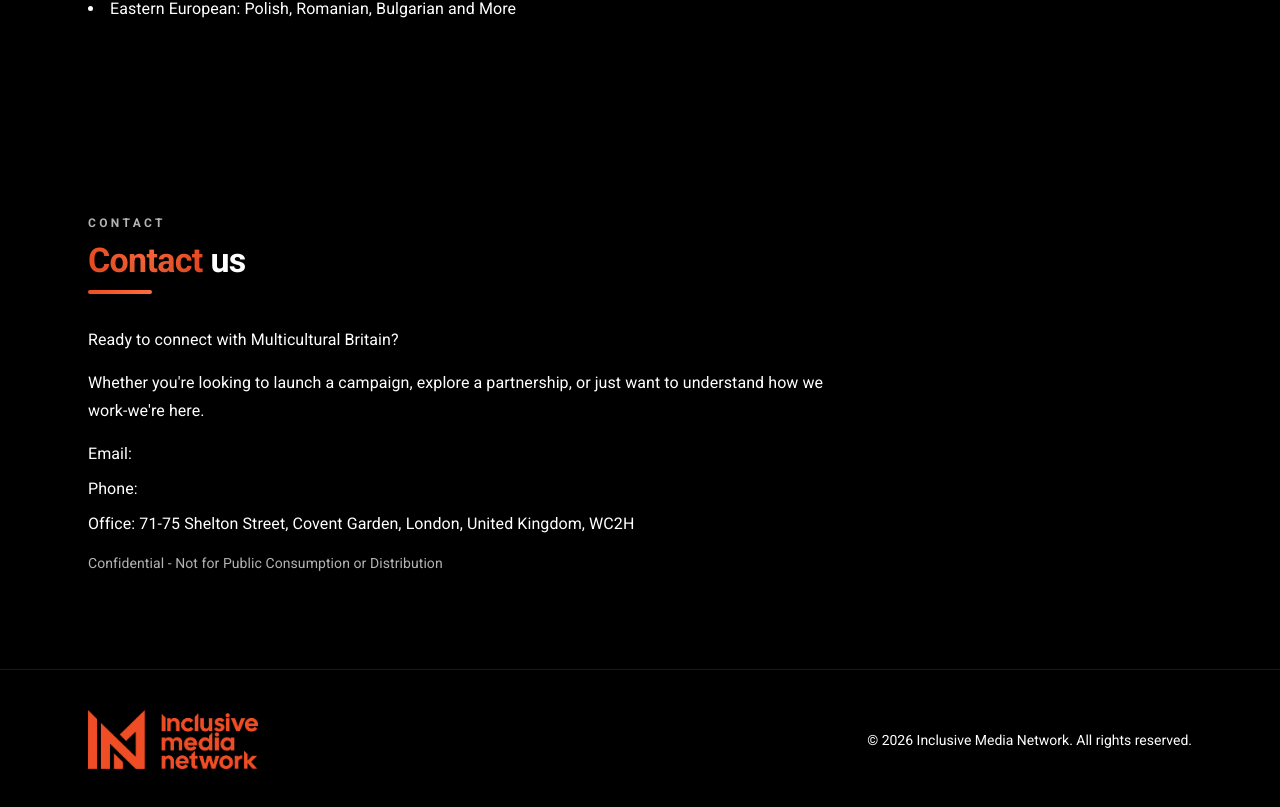
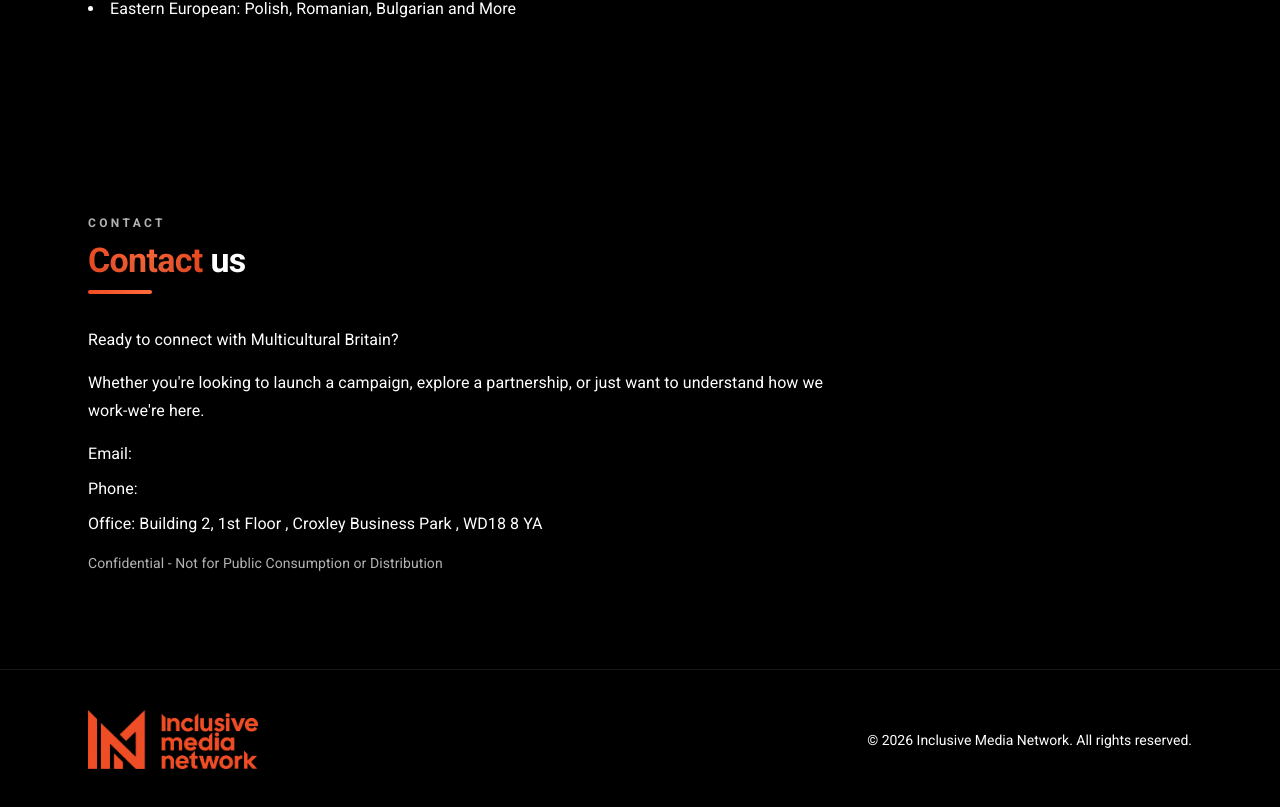
Before and after one commit to MHasanAbbas/imn-website, a Next.js app: page / in a window 1280 px wide. Shown: the part 6335-7142 px from the top of the page. Built offline with nearby package versions, Linux system fonts and the light colour scheme; a web font is replaced by a local one.

Commit message:
address update

```diff
--- a/components/sections/Contact.tsx
+++ b/components/sections/Contact.tsx
@@ -23,7 +23,7 @@ export default function Contact() {
           <div className="space-y-2">
             <p>Email:</p>
             <p>Phone:</p>
-            <p>Office: 71-75 Shelton Street, Covent Garden, London, United Kingdom, WC2H</p>
+            <p>Office: Building 2, 1st Floor , Croxley Business Park , WD18 8 YA</p>
           </div>
           <p className="text-white/70 text-sm">
             Confidential - Not for Public Consumption or Distribution
```
